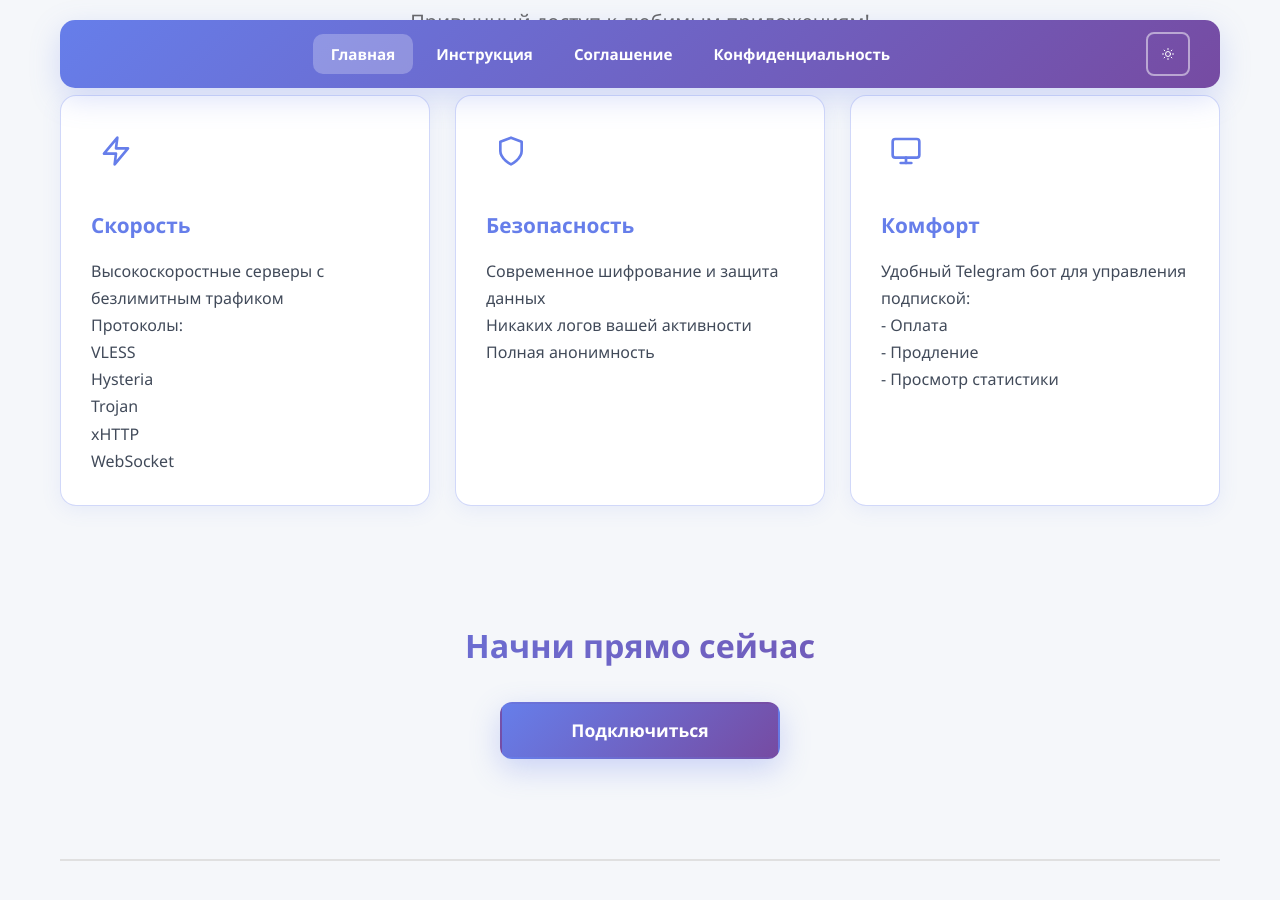
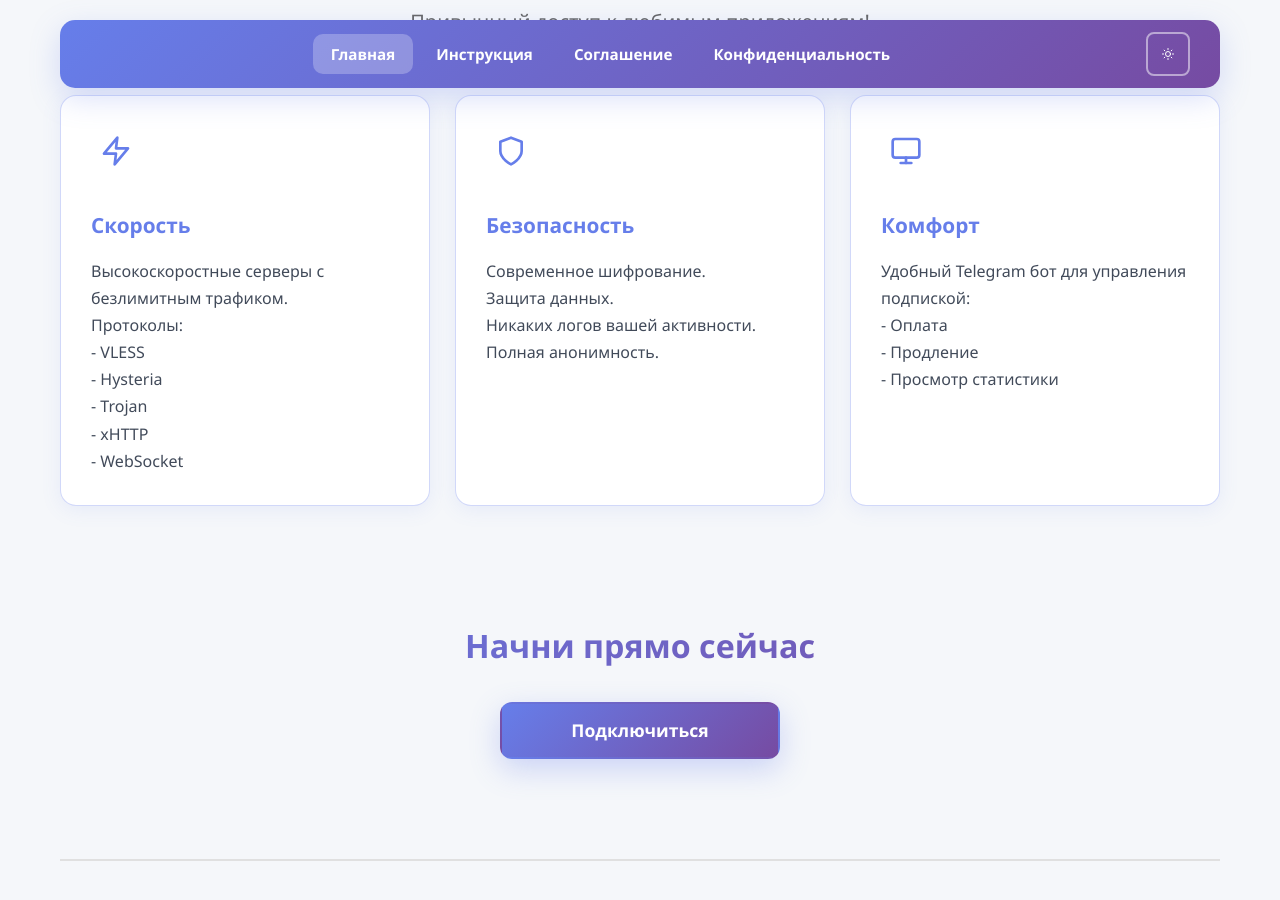
Before and after one commit to Michael-K-cloud/Tunless_Modern, a Jekyll site: the page built from index.md, in a window 1280 px wide and 900 px high, scrolled down 485 px. Built offline with Jekyll 4.4.1, drawn with Linux system fonts in a browser that asks for light colours.

```diff
--- a/index.md
+++ b/index.md
@@ -215,13 +215,13 @@ body.dark-mode .feature-icon svg {
             </svg>
         </div>
         <h3>Скорость</h3>
-        <p>Высокоскоростные серверы с безлимитным трафиком</p>
+        <p>Высокоскоростные серверы с безлимитным трафиком.</p>
         <p>Протоколы:</p>
-            <p>VLESS</p>
-            <p>Hysteria</p>
-            <p>Trojan</p>
-            <p>xHTTP</p>
-            <p>WebSocket</p>
+            <p>- VLESS</p>
+            <p>- Hysteria</p>
+            <p>- Trojan</p>
+            <p>- xHTTP</p>
+            <p>- WebSocket</p>
     </div>
 
     <div class="feature-card">
@@ -231,9 +231,10 @@ body.dark-mode .feature-icon svg {
             </svg>
         </div>
         <h3>Безопасность</h3>
-        <p>Современное шифрование и защита данных</p>
-        <p>Никаких логов вашей активности</p>
-        <p>Полная анонимность</p>
+        <p>Современное шифрование.</p>
+        <p>Защита данных.</p>
+        <p>Никаких логов вашей активности.</p>
+        <p>Полная анонимность.</p>
     </div>
 
     <div class="feature-card">
```
